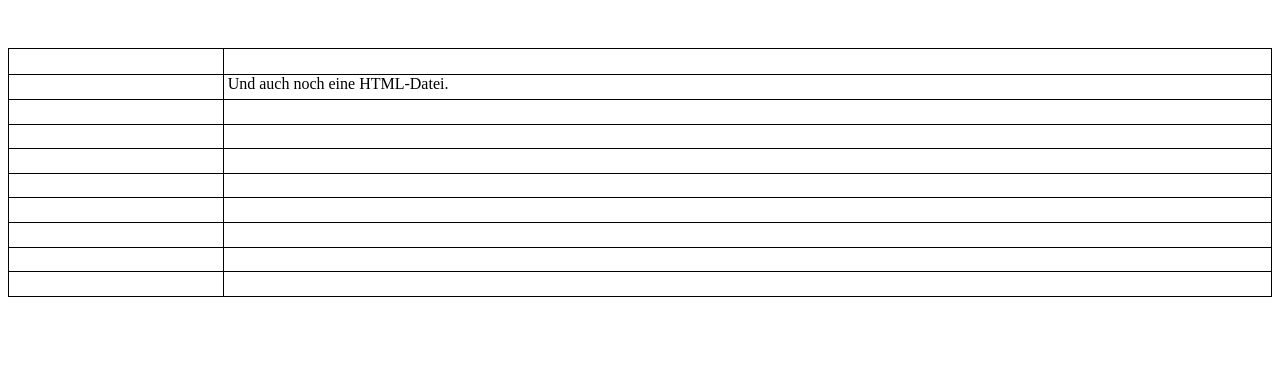
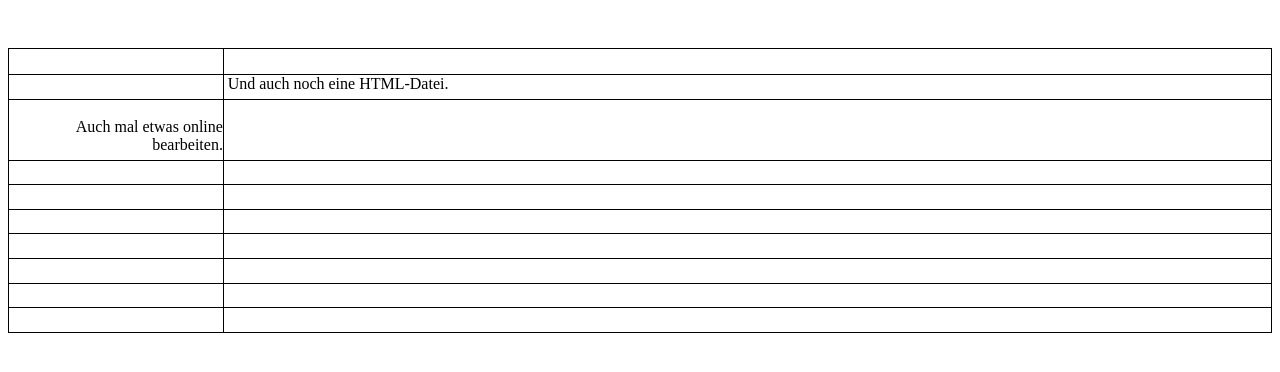
Before and after one commit to zaplitzky/play, a plain HTML site: page index.html in a window 1280 px wide. Drawn offline with Linux system fonts and the light colour scheme.

Commit message:
index.html online in master bearbeiten

```diff
--- a/index.html
+++ b/index.html
@@ -54,7 +54,7 @@
 	<tr valign="top">
 		<td width="17%" style="border-top: none; border-bottom: 1px solid #000000; border-left: 1px solid #000000; border-right: none; padding-top: 0cm; padding-bottom: 0.05cm; padding-left: 0.1cm; padding-right: 0cm">
 			<p class="western" align="right"><br/>
-
+                           Auch mal etwas online bearbeiten.
 			</p>
 		</td>
 		<td width="83%" style="border-top: none; border-bottom: 1px solid #000000; border-left: 1px solid #000000; border-right: 1px solid #000000; padding-top: 0cm; padding-bottom: 0.05cm; padding-left: 0.1cm; padding-right: 0.1cm">
```
